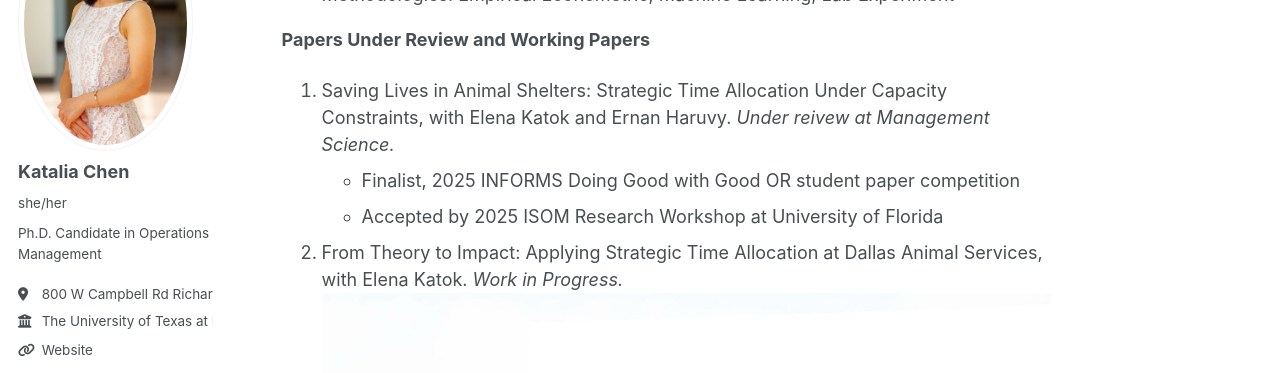
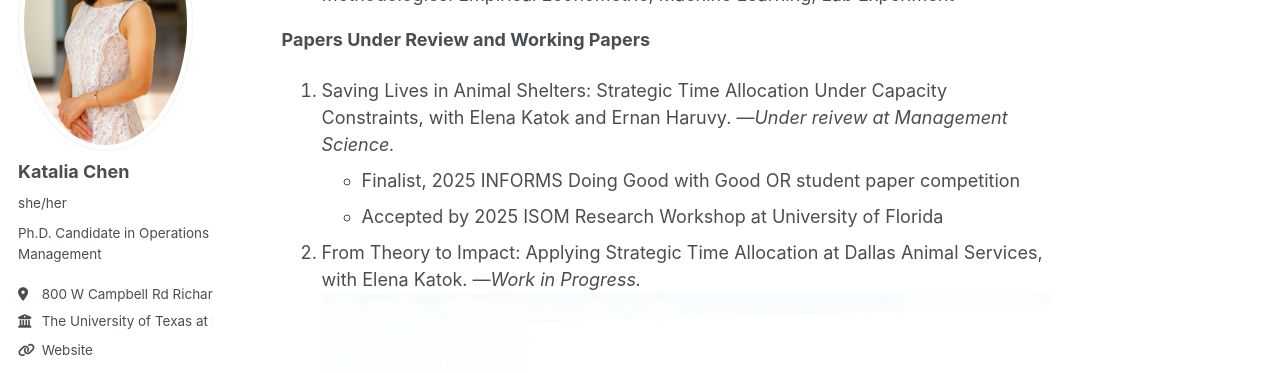
Before and after one commit to qxc2/kataliachen, a Jekyll site: the page built from _research/research.md, in a window 1280 px wide and 900 px high. Shown: the part 204-577 px from the top of the window. Built offline with Jekyll 4.4.1, drawn with Linux system fonts in a browser that asks for light colours; a script that is not in the unit is left out.

```diff
--- a/_research/research.md
+++ b/_research/research.md
@@ -9,10 +9,10 @@ permalink: /research/
 
 **Papers Under Review and Working Papers**
  1. Saving Lives in Animal Shelters: Strategic Time Allocation Under Capacity Constraints, with Elena Katok and
- Ernan Haruvy. *Under reivew at Management Science.*
+ Ernan Haruvy. ---*Under reivew at Management Science.*
   - Finalist, 2025 INFORMS Doing Good with Good OR student paper competition
   - Accepted by 2025 ISOM Research Workshop at University of Florida
- 3. From Theory to Impact: Applying Strategic Time Allocation at Dallas Animal Services, with Elena Katok. *Work
+ 3. From Theory to Impact: Applying Strategic Time Allocation at Dallas Animal Services, with Elena Katok. ---*Work
  in Progress.*
 ![Teaching session]({{ site.baseurl }}/images/research-1.jpg)
 
```
